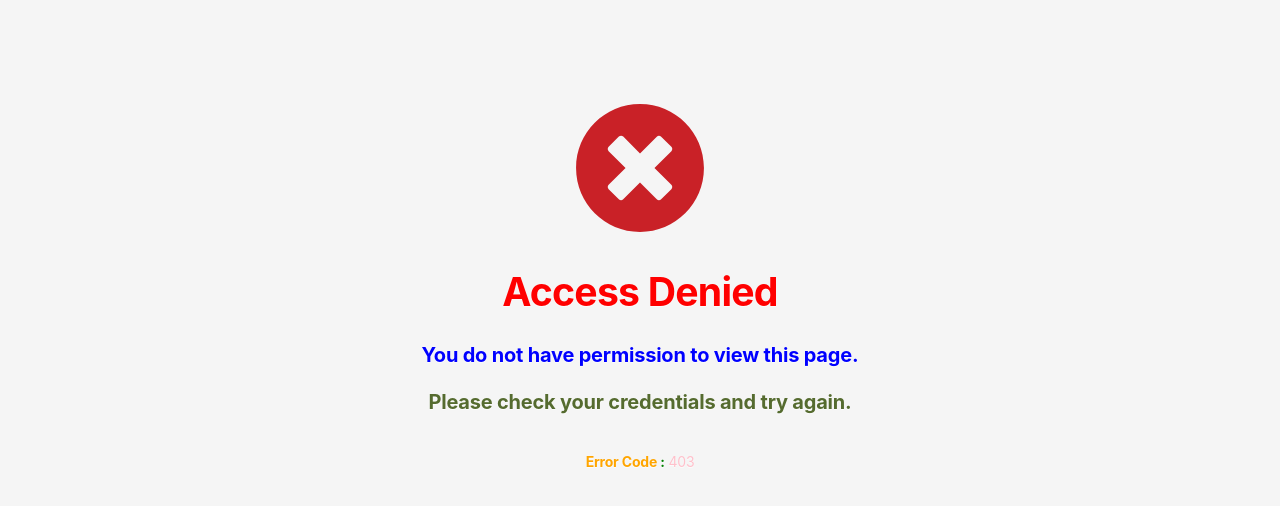
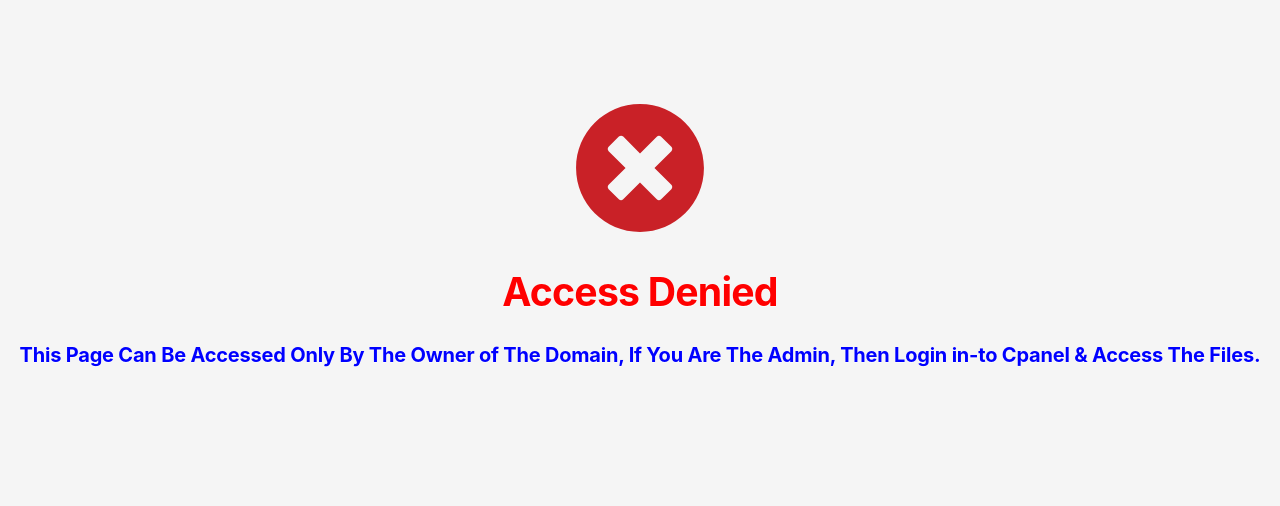
Before and after one commit to topanekka/IplDekkho, a plain HTML site: page 404.html in a window 1280 px wide. Drawn offline with Linux system fonts and the light colour scheme.

Commit message:
Update 404.html

```diff
--- a/404.html
+++ b/404.html
@@ -103,9 +103,7 @@
 </div>
 <h1 class="animated fadeIn"><font color="red">Access Denied</font></h1>
 <div class="description-text animated fadeIn delay-1s">
-<h4><font color="#0000FF">You do not have permission to view this page.</font></h4>
-<h4><font color="#556B2F">Please check your credentials and try again.</font></h4>
-<section class="footer"><strong><font color="orange">Error Code</font> <font color="green">:</font></strong> <font color="pink">403</font></section>
+<h4><font color="#0000FF">This Page Can Be Accessed Only By The Owner of The Domain, If You Are The Admin, Then Login in-to Cpanel & Access The Files.</font></h4>
 </div>
 </div>
 </div>
```
